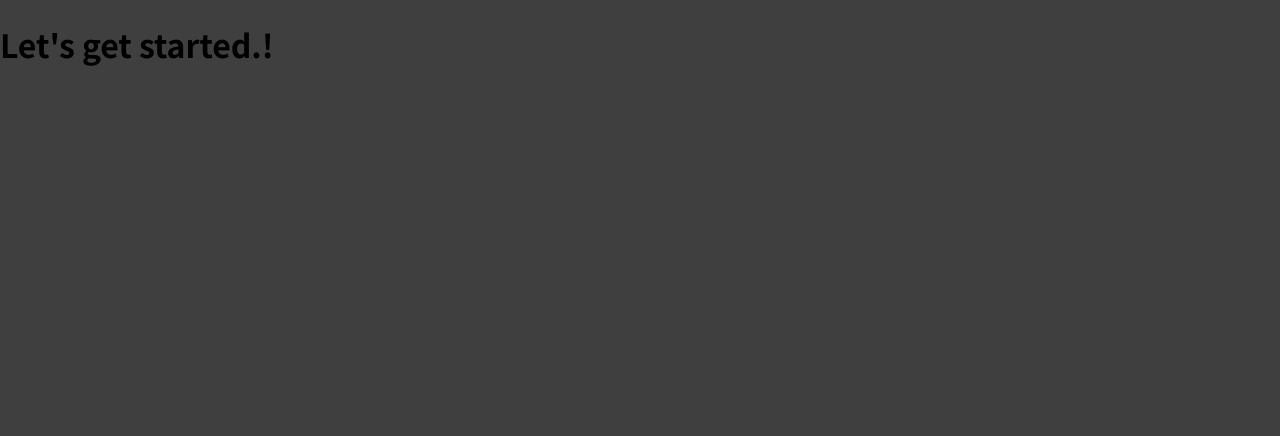
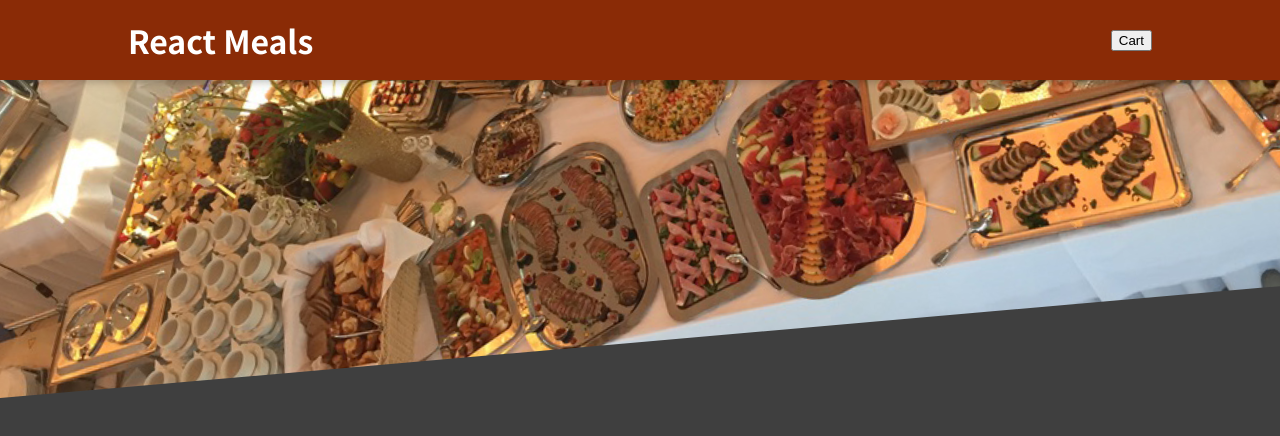
Before and after one commit to danushkapathirana/food-order-app, a React (Create React App) app: page / in a window 1280 px wide. Shown: the top 436 px of the page. Built offline with nearby package versions, Linux system fonts and the light colour scheme.

Commit message:
develop the header section

```diff
--- a/src/App.js
+++ b/src/App.js
@@ -1,8 +1,12 @@
-import React from "react";
+import React, { Fragment } from "react";
+
+import Header from "./components/Layout/Header";
 
 const App = () => {
   return(
-    <h1>Let's get started.!</h1>
+    <Fragment>
+      <Header />
+    </Fragment>
   )
 }
 
--- /dev/null
+++ b/src/components/Layout/Header.js
@@ -0,0 +1,21 @@
+import React, { Fragment } from "react";
+
+import classes from "./Header.module.css"
+
+import mealImage from "../../assets/meals.jpg"
+
+const Header = () => {
+    return(
+        <Fragment>
+            <header className={classes.header}>
+                <h1>React Meals</h1>
+                <button>Cart</button>
+            </header>
+            <div className={classes['main-image']}>
+                <img src={mealImage} alt="A table full of delicious food!" />
+            </div>
+        </Fragment>
+    )
+}
+
+export default Header
--- /dev/null
+++ b/src/components/Layout/Header.module.css
@@ -0,0 +1,29 @@
+.header {
+    position: fixed;
+    top: 0;
+    left: 0;
+    width: 100%;
+    height: 5rem;
+    background-color: #8a2b06;
+    color: white;
+    display: flex;
+    justify-content: space-between;
+    align-items: center;
+    padding: 0 10%;
+    box-shadow: 0 2px 8px rgba(0, 0, 0, 0.25);
+    z-index: 10;
+}
+
+.main-image {
+    width: 100%;
+    height: 25rem;
+    z-index: 0;
+    overflow: hidden;
+}
+
+.main-image img {
+    width: 110%;
+    height: 100%;
+    object-fit: cover;
+    transform: rotateZ(-5deg) translateY(-4rem) translateX(-1rem);
+}
```
Also changed, not shown: src/assets/meals.jpg (added).
